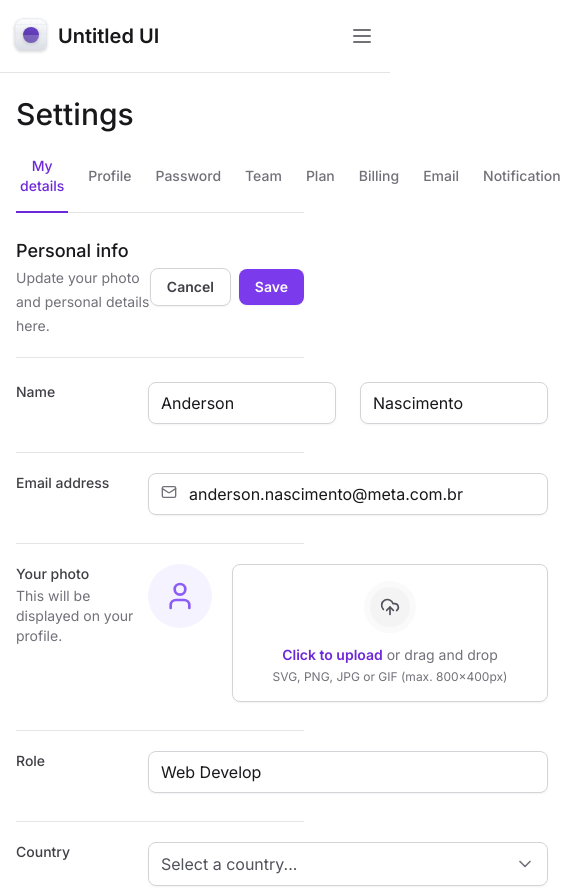
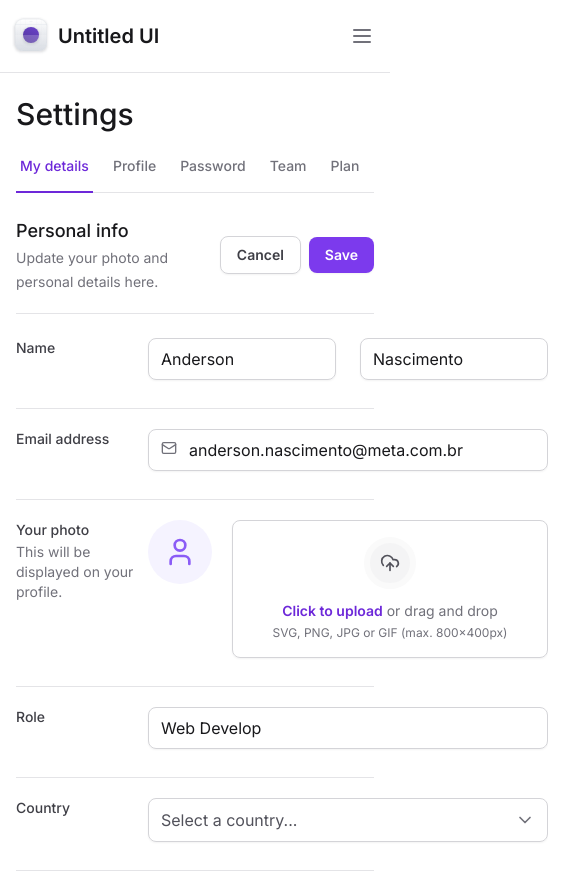
Before and after one commit to AndersonNascimentoAFSN/tailwind-next, a Next.js app: page /settings in a window 390 px wide. Shown: the top 888 px of the page, 585 px wide, since content can reach past the window. Built offline with nearby package versions, Linux system fonts and the light colour scheme.

Commit message:
feat: responsivity tabs

```diff
--- a/package.json
+++ b/package.json
@@ -14,6 +14,7 @@
     "@formkit/auto-animate": "^0.8.0",
     "@heroicons/react": "^2.0.18",
     "@radix-ui/react-collapsible": "^1.0.3",
+    "@radix-ui/react-scroll-area": "^1.0.5",
     "@radix-ui/react-select": "^1.2.2",
     "@radix-ui/react-tabs": "^1.0.4",
     "@tiptap/pm": "^2.1.11",
--- a/src/app/layout.tsx
+++ b/src/app/layout.tsx
@@ -19,9 +19,9 @@
   return (
     <html lang="en" className="antialiased">
       <body className={inter.className}>
-        <div className="min-h-screen grid grid-cols-app">
+        <div className="min-h-screen lg:grid lg:grid-cols-app">
           <Sidebar />
-          <main className="px-4 pb-12 pt-24 lg:col-start-2 lg:px-8 lb:pt-8">
+          <main className="px-4 pb-12 pt-24 lg:col-start-2 lg:px-8 lg:pt-8 max-w-[100vw]">
             {children}
           </main>
         </div>
--- a/src/components/tabs/tabs.tsx
+++ b/src/components/tabs/tabs.tsx
@@ -2,6 +2,7 @@
 
 import { useState } from 'react'
 import * as T from '@radix-ui/react-tabs'
+import * as ScrollArea from '@radix-ui/react-scroll-area'
 import { motion } from 'framer-motion'
 
 import type { TabItem } from './types'
@@ -15,6 +16,8 @@
 
   return (
     <T.Root value={currentTab} onValueChange={setCurrentTab}>
+      <ScrollArea.Root className="w-full" type="scroll">
+        <ScrollArea.Viewport className="w-full overflow-x-scroll">
           <T.List className="mt-6 w-full border-b border-zinc-200 flex items-center gap-4">
             {tabs.map((tabItem: TabItem) => (
               <T.Trigger
@@ -22,7 +25,7 @@
                 value={tabItem.value}
                 className="px-1 pb-4 text-sm font-medium text-zinc-500 hover:text-violet-700 data-[state=active]:text-violet-700 relative group"
               >
-            <span className="group-focus-visible:ring-2 group-focus-visible:ring-violet-100 rounded group-focus-visible:ring-offset-4">
+                <span className="whitespace-nowrap group-focus-visible:ring-2 group-focus-visible:ring-violet-100 rounded group-focus-visible:ring-offset-4">
                   {tabItem.title}
                 </span>
 
@@ -35,6 +38,15 @@
               </T.Trigger>
             ))}
           </T.List>
+        </ScrollArea.Viewport>
+
+        <ScrollArea.Scrollbar
+          orientation="horizontal"
+          className="flex h-0.5 translate-y-1.5 touch-none select-none flex-col bg-zinc-100"
+        >
+          <ScrollArea.Thumb className="relative flex-1 rounded-lg bg-zinc-300" />
+        </ScrollArea.Scrollbar>
+      </ScrollArea.Root>
 
       {tabs.map((tabItem: TabItem) => (
         <T.Content key={tabItem.value} value={tabItem.value}>
```
Also changed, not shown: 1 other file (tests, documents, lock files or other folders). Lines whose indentation alone changed are shown as unchanged.
